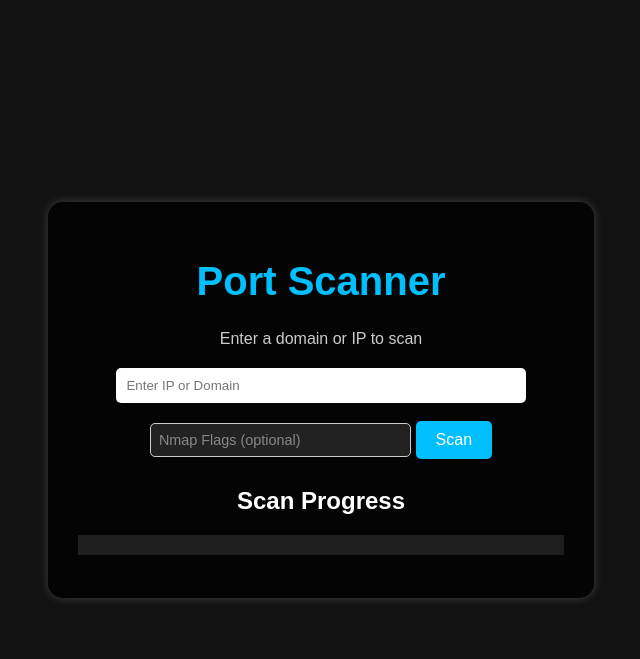
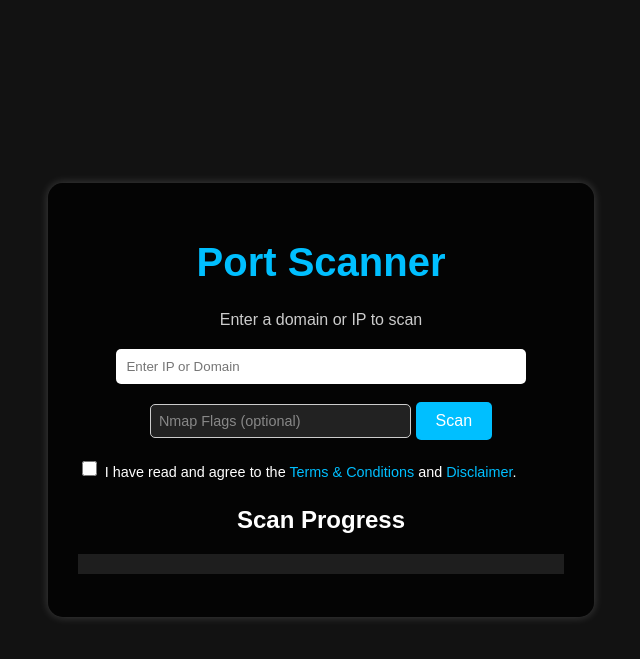
Before and after one commit to Ram001-code/port-scanner, a Flask app: page / in a window 1280 px wide. Shown: the top 659 px of the page, without its empty margins (319-959 px from the left). Run offline with Flask 3, Linux system fonts and the light colour scheme.

Commit message:
Added DISCLAIMER

```diff
--- a/static/styles.css
+++ b/static/styles.css
@@ -101,3 +101,39 @@
     background: #008fcc;
     transition: 0.3s ease;
 }
+/* Disclaimer Section Styling */
+.disclaimer {
+    margin-top: 10px;
+    font-size: 0.9rem;
+    text-align: left;
+    display: flex;
+    align-items: center;
+    gap: 8px;
+}
+
+.disclaimer label {
+    display: flex;
+    align-items: center;
+    gap: 5px;
+    color: white;
+}
+
+.disclaimer span {
+    line-height: 1.5;
+}
+
+.disclaimer input[type="checkbox"] {
+    width: 15px;
+    height: 15px;
+    cursor: pointer;
+}
+
+.disclaimer a {
+    color: #00bfff;
+    text-decoration: none;
+}
+
+.disclaimer a:hover {
+    text-decoration: underline;
+    color: #008fcc;
+}
--- a/templates/index.html
+++ b/templates/index.html
@@ -5,6 +5,7 @@
     <meta name="viewport" content="width=device-width, initial-scale=1.0">
     <title>Port Scanner</title>
     <link rel="stylesheet" href="../static/styles.css">
+    <link rel="icon" type="image/png" href="../static/favicon.png">
 </head>
 <body>
     <div class="background">
@@ -14,20 +15,42 @@
             <form id="scan-form">
                 <input type="text" id="ip" name="ip" placeholder="Enter IP or Domain" required>
                 <input type="text" id="flags" name="flags" placeholder="Nmap Flags (optional)">
-                <button type="submit">Scan</button>
+                <button type="submit" id="submit-button">Scan</button>
+
+                <!-- Checkbox for terms and disclaimer -->
+                <div class="disclaimer">
+                    <label>
+                        <input type="checkbox" id="disclaimer" required>
+                        <span>
+                            I have read and agree to the
+                            <a href="/terms-and-conditions" target="_blank">Terms & Conditions</a> and
+                            <a href="/disclaimer" target="_blank">Disclaimer</a>.
+                        </span>
+                    </label>
+                </div>
             </form>
-            <div id="scan-progress">
+
+            <div id="scan-progress" style="margin-top: 20px;">
                 <h2>Scan Progress</h2>
                 <pre id="progress-log"></pre>
             </div>
         </div>
     </div>
+
     <script>
         const form = document.getElementById("scan-form");
         const progressLog = document.getElementById("progress-log");
 
         form.addEventListener("submit", async (event) => {
             event.preventDefault();
+
+            // Check if the disclaimer checkbox is checked
+            const disclaimerAccepted = document.getElementById("disclaimer").checked;
+            if (!disclaimerAccepted) {
+                progressLog.textContent = "You must accept the Terms & Conditions and Disclaimer to proceed.";
+                return;
+            }
+
             const ip = document.getElementById("ip").value;
             const flags = document.getElementById("flags").value;
             progressLog.textContent = "Scanning...\n";
@@ -38,7 +61,7 @@
                     headers: {
                         "Content-Type": "application/json",
                     },
-                    body: JSON.stringify({ domain: ip, flags: flags }),
+                    body: JSON.stringify({ domain: ip, flags: flags, disclaimerAccepted }),
                 });
 
                 if (!response.ok) {
```
